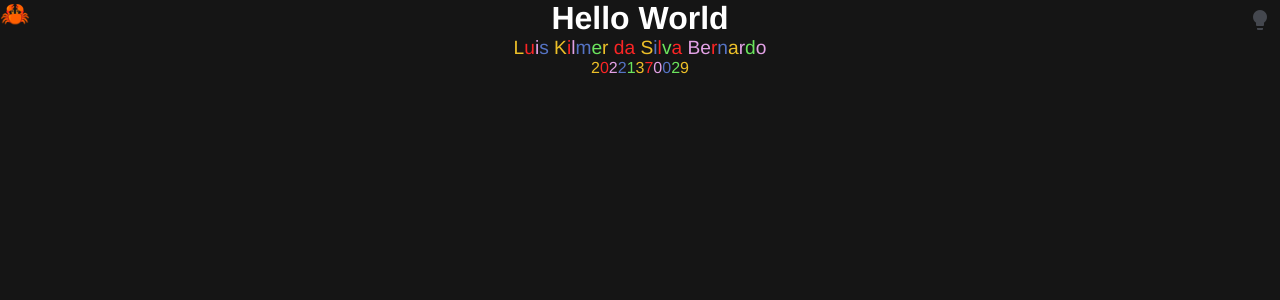
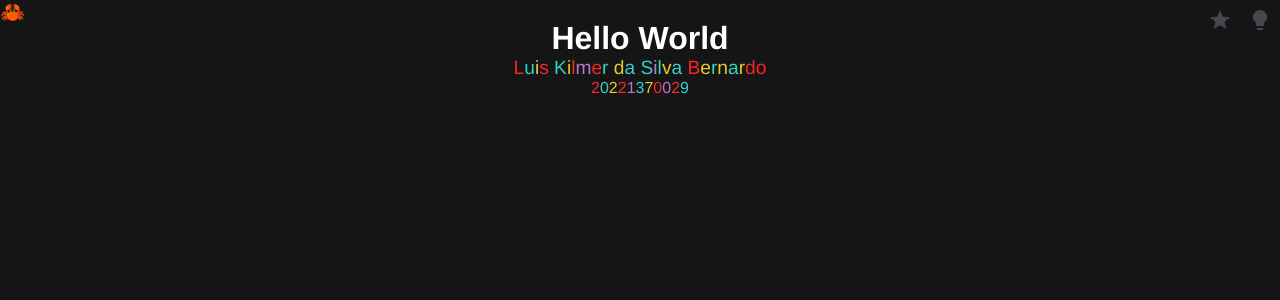
Before and after one commit to lukilme/pweb-angular-study, an Angular app: page / in a window 1280 px wide. Shown: the top 300 px of the page. Built offline with nearby package versions, Linux system fonts and the light colour scheme.

Commit message:
:snail: testing more things

```diff
--- a/src/app/app.component.html
+++ b/src/app/app.component.html
@@ -1,5 +1,5 @@
 <app-header></app-header>
-<div class="centered">
+<div id="main" class="centered">
     <h1 >Hello World</h1>
     <app-home></app-home>
 </div>
--- a/src/app/app.component.scss
+++ b/src/app/app.component.scss
@@ -1,3 +1,7 @@
 .centered{
     text-align: center;
 }
+
+#main{
+    padding-top:20px;
+}
--- a/src/app/header/header.component.html
+++ b/src/app/header/header.component.html
@@ -1,6 +1,14 @@
 <div id="header">
-    <h2>🦀</h2>
-    <button (click)="toggleMode()" class="bulb" mat-icon-button class="example-icon" aria-label="Example icon-button with share icon">
-        <mat-icon>lightbulb</mat-icon>
-    </button>
+    <a id="portfolio" href="">
+        🦀
+    </a>
+    <div id="toys">
+        <button (click)="piscapisca()" class="start" mat-icon-button class="example-icon" aria-label="Example icon-button with share icon">
+            <mat-icon>star</mat-icon>
+        </button>
+        <button (click)="toggleMode()" class="bulb" mat-icon-button class="example-icon" aria-label="Example icon-button with share icon">
+            <mat-icon>lightbulb</mat-icon>
+        </button>
+    </div>
+
 </div>
--- a/src/app/header/header.component.scss
+++ b/src/app/header/header.component.scss
@@ -2,12 +2,36 @@
     display: flex;
     flex-direction: row;
     justify-content: space-between;
-    position: absolute;
+    position: fixed;
     z-index: 50;
     width: 100%;
+    margin:0;
+    padding:0;
+}
+
+#portfolio{
+    text-decoration: none;
+    font-size: 20px;
+    cursor: pointer;
 
 }
 
 .bulb{
-    font-size: 40px;
+    font-size: 20px;
 }
+
+.start-spinning{
+  animation-name: spin;
+  animation-duration: 5000ms;
+  animation-iteration-count: infinite;
+  animation-timing-function: linear;
+}
+
+@keyframes spin {
+    from {
+        transform:rotate(0deg);
+    }
+    to {
+        transform:rotate(360deg);
+    }
+}
--- a/src/app/header/header.component.ts
+++ b/src/app/header/header.component.ts
@@ -12,7 +12,22 @@ import {MatToolbarModule} from '@angular/material/toolbar';
 })
 
 export class HeaderComponent {
-  toggleMode() {
+  delay_const: number = 0.1;
+  toggleMode():void {
     document.body.classList.toggle('dark-theme');
   }
+
+  piscapisca(): void {
+    this.delay_const += 0.1;
+    const elementosGayLetter = document.querySelectorAll('.gay-letter');
+    if (this.delay_const > 1) {
+        this.delay_const = 0.1;
+    }
+
+    elementosGayLetter.forEach((elemento, i) => {
+        let atraso: number;
+        atraso = (i * this.delay_const) % 1;  // Modulo para garantir que o atraso está entre 0 e 1
+        (elemento as HTMLElement).style.animationDelay = `${atraso}s`;
+    });
 }
+}
--- a/src/rainbow.scss
+++ b/src/rainbow.scss
@@ -28,17 +28,17 @@
     }
 
     100% {
-        color: rgb(218, 60, 60);
+        color: rgb(250, 37, 37);
     }
 }
 
 
 .gay-letter {
     display: inline-block;
-    animation: rainbow 0.5s none infinite;
+    animation: rainbow 0.4s none infinite;
 }
 
-@for $i from 1 through 10 {
+@for $i from 1 through 7 {
     .gay-letter:nth-child(#{$i}n + 1) {
         animation-delay: #{($i - 1) * 0.1}s;
     }
```
Also changed, not shown: 2 other files (tests, documents, lock files or other folders).
